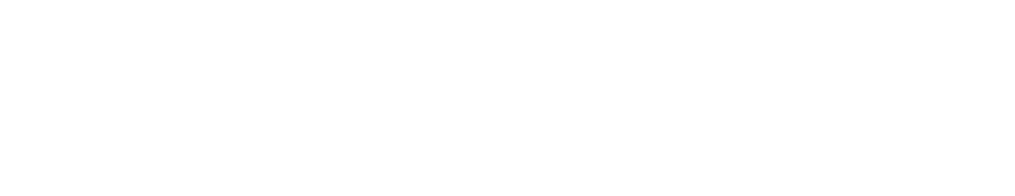
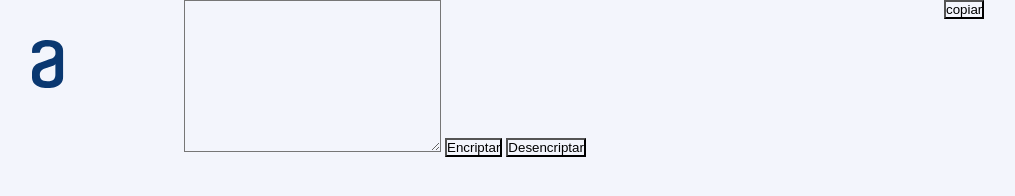
Before and after one commit to andresnrubio/Alura-Challenge---Oracle-ONE-Encriptador-de-Texto, a plain HTML site: page index.html in a window 1280 px wide. Shown: the whole page, without its empty margins (48-1063 px from the left). Drawn offline with Linux system fonts and the light colour scheme.

Commit message:
estructura html

```diff
--- a/index.html
+++ b/index.html
@@ -4,9 +4,26 @@
     <meta charset="UTF-8">
     <meta http-equiv="X-UA-Compatible" content="IE=edge">
     <meta name="viewport" content="width=device-width, initial-scale=1.0">
+    <link rel="stylesheet" href="styles.css">
     <title>Challenge Oracle ONE Encriptador de Texto</title>
 </head>
 <body>
+    <section class="appPage">
+        <div class="logo">
+            <img src="./src/img/Vector.svg" alt="logo">
+        </div>
+        <div class="inputMensaje">
+            <textarea name="" id="" cols="30" rows="10"></textarea>
 
+            <button>Encriptar</button>
+            <button>Desencriptar</button>
+        </div>
+        <div class="mensajeEncriptado">
+
+            <button class="copiar">copiar</button>
+        </div>
+
+
+    </section>
 </body>
 </html>
--- /dev/null
+++ b/styles.css
@@ -0,0 +1,35 @@
+*{
+    margin: 0;
+    padding: 0;
+    box-sizing: border-box;
+    background-color: #F3F5FC;
+}
+
+.appPage{
+    width: 100vw;
+    height: 100vh;
+    display: flex;
+
+}
+
+.logo{
+    margin:  0 40px;
+    height: 100%;
+}
+
+.logo img{
+    margin: 40px
+}
+
+.inputMensaje{
+    margin:  0 40px;
+    width: 680px;
+    height: 100%;
+
+}
+
+.mensajeEncriptado{
+    margin:  0 40px;
+    height: 100%;
+
+}
```
Also changed, not shown: src/img/Vector.svg (added).
